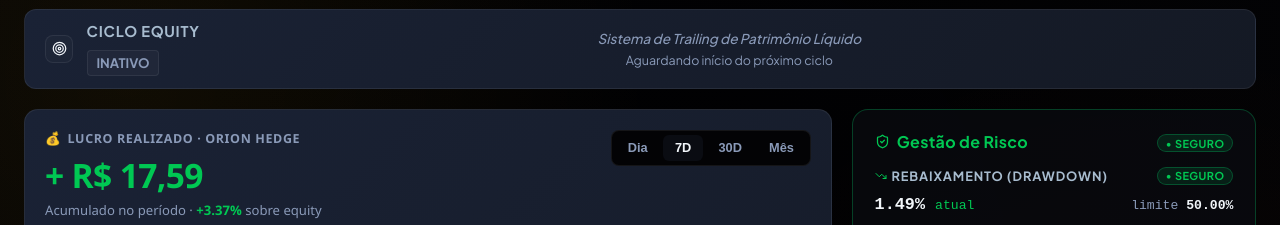
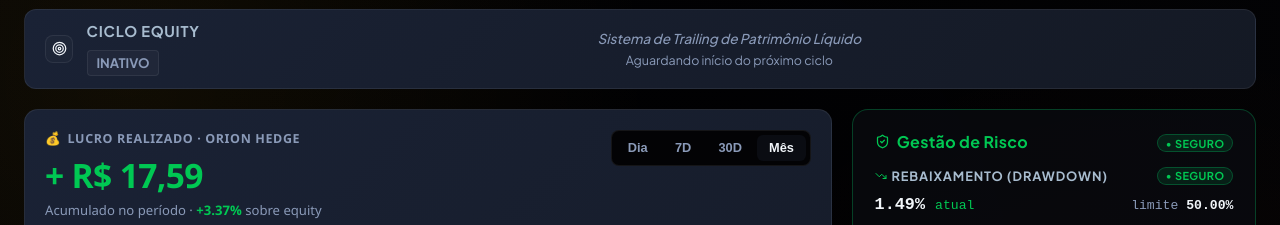
Before and after one commit to tonyrogeness-web/Oriontech, a Next.js app: page / in a window 1280 px wide. Shown: the part 880-1105 px from the top of the page. Built offline with nearby package versions, Linux system fonts and the light colour scheme; no server answers; the database is empty.

Commit message:
feat(charts): set default profit chart timeframe to Mês

```diff
--- a/src/components/Charts.tsx
+++ b/src/components/Charts.tsx
@@ -18,7 +18,7 @@ interface ChartsProps {
 }
 
 export default function Charts({ history = [], currencyMode = "BRL", brlRate = 5.45 }: ChartsProps) {
-  const [timeframe, setTimeframe] = useState<"Dia" | "7D" | "30D" | "Mês">("7D");
+  const [timeframe, setTimeframe] = useState<"Dia" | "7D" | "30D" | "Mês">("Mês");
   const [hoveredIndex, setHoveredIndex] = useState<number | null>(null);
   const [tooltipPos, setTooltipPos] = useState({ x: 0, y: 0 });
 
```
